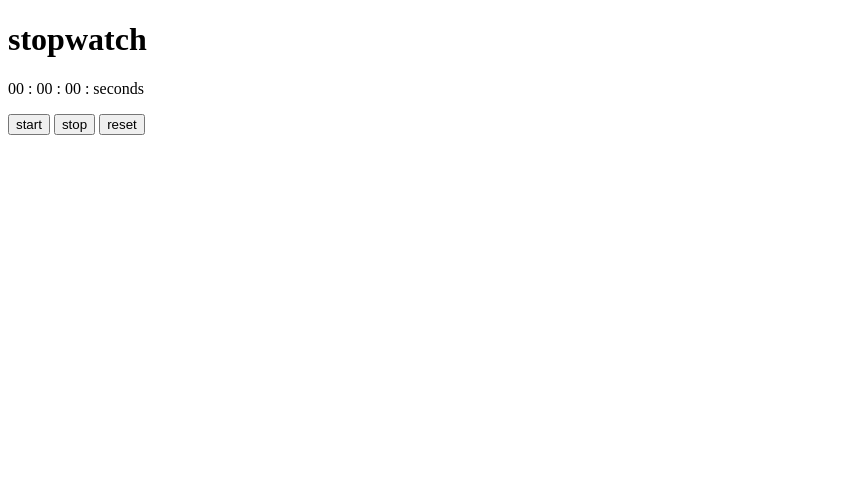
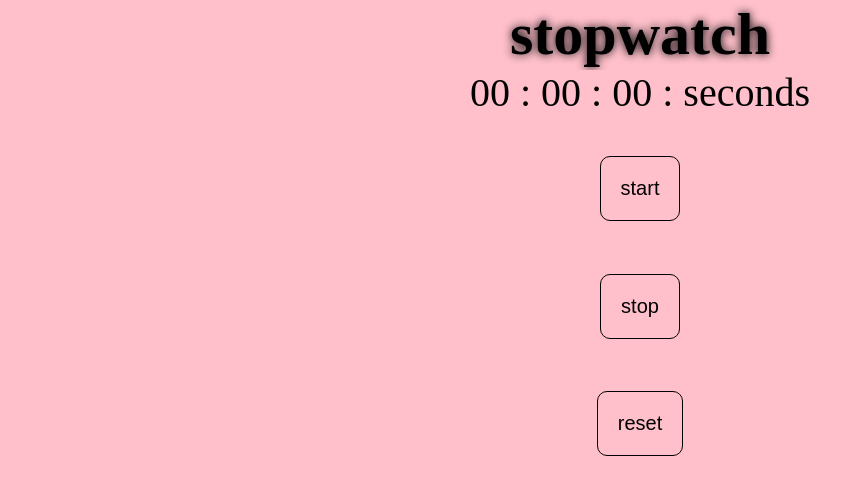
Before and after one commit to pcrishikesh/javascript-stopwatch, a plain HTML site: page index.html in a window 1280 px wide. Shown: the whole page, without its empty margins (0-864 px from the left). Drawn offline with Linux system fonts and the light colour scheme.

Commit message:
completed the styling of the stop-watch page

```diff
--- a/index.html
+++ b/index.html
@@ -12,9 +12,12 @@
 
     <p><span id="minute">00</span><span> : </span><span id="seconds">00</span><span> : </span><span id="miliseconds">00</span></span><span> : </span></span><span>seconds</span></p>
 
-    <button id="start">start</button>
-    <button id="stop">stop</button>
-    <button id="reset">reset</button>
+    <div class="buttons">
+        <button id="start">start</button>
+        <button id="stop">stop</button>
+        <button id="reset">reset</button>
+    </div>
+
 
     <script src="app.js"></script>
 </body>
--- a/style.css
+++ b/style.css
@@ -0,0 +1,32 @@
+* {
+    margin: 0;
+    padding: 0;
+    background-color: pink;
+}
+
+h1 {
+    font-size: 60px;
+    text-align: center;
+    text-shadow: 0px 0px 10px black;
+}
+
+p {
+    text-align: center;
+    font-size: 40px;
+}
+
+.buttons {
+    display: flex;
+    flex-direction: column;
+    align-items: center;
+    padding: 40px;
+    justify-content: space-between;
+    height: 300px;
+}
+
+button {
+    padding: 20px;
+    font-size: 20px;
+    border: 1px solid black;
+    border-radius: 10px;
+}
```
